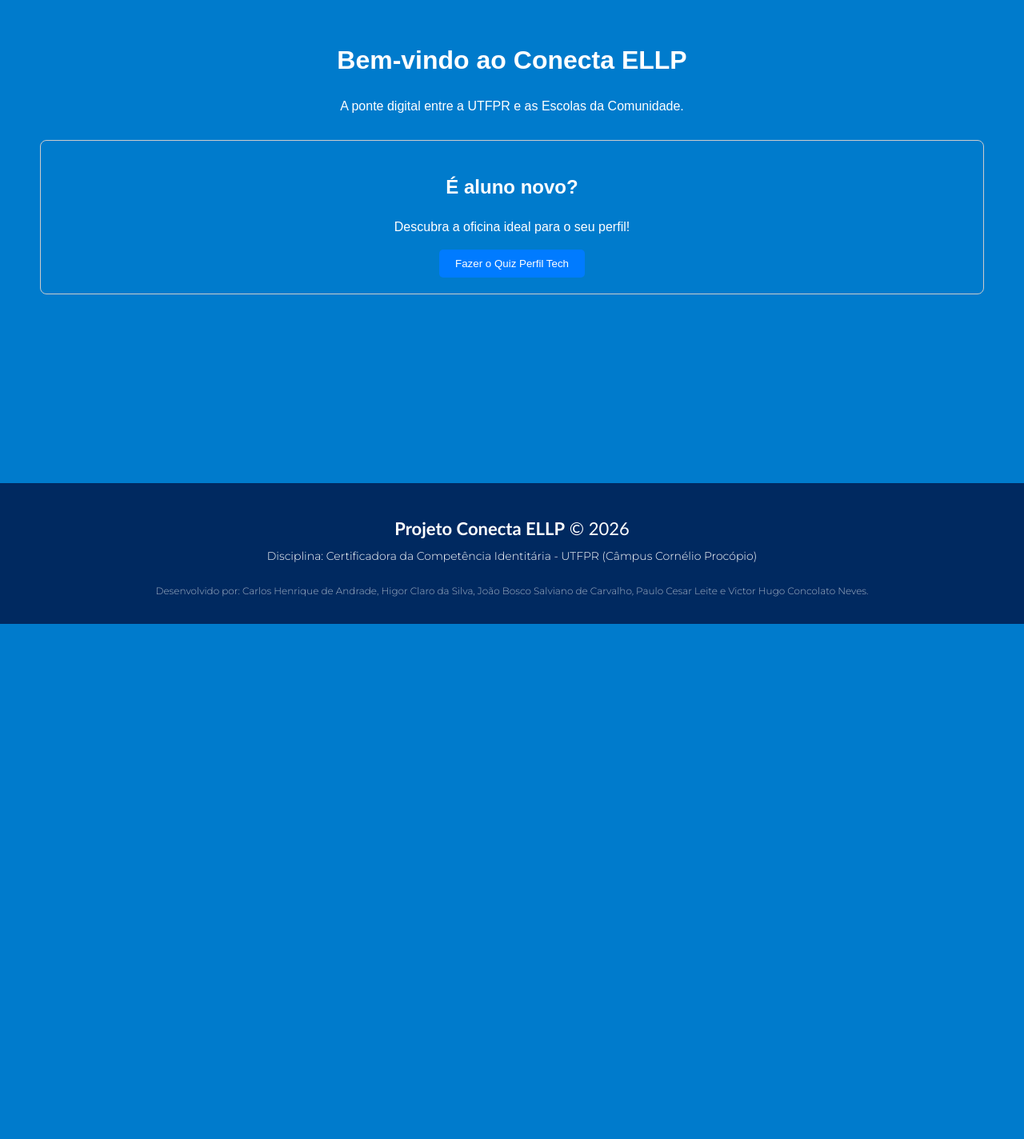
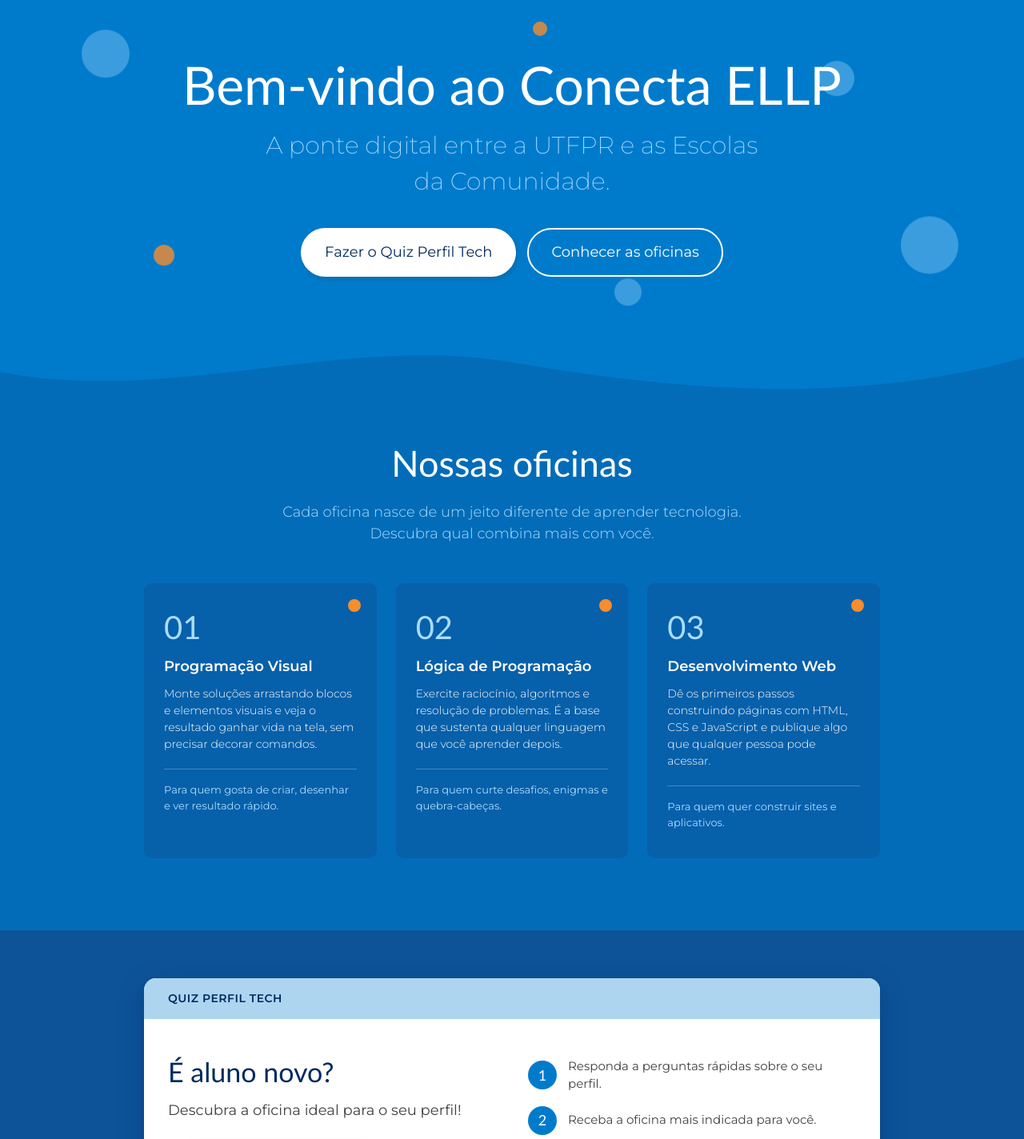
Before and after one commit to PaulinhoADS/conecta-ellp-utfpr, a React (Vite) app in the folder frontend/: page / in a window 1280 px wide. Shown: the part 20-1444 px from the top of the page at 80% size. Before the commit the page ends 800 px from the top, so only its background shows below. Built offline with nearby package versions, Linux system fonts and the light colour scheme; a web font is replaced by a local one.

Commit message:
feat: add página de home

```diff
--- /dev/null
+++ b/frontend/src/pages/Home.css
@@ -0,0 +1,315 @@
+/* src/pages/Home.css */
+
+.home-hero {
+    position: relative;
+    overflow: hidden;
+    padding: 90px 0 160px;
+    text-align: center;
+    background-color: var(--azul-principal);
+}
+
+.home-hero__content {
+    position: relative;
+    z-index: 2;
+}
+
+.home-hero__title {
+    margin: 0;
+    font-family: var(--fonte-titulo);
+    font-weight: 400;
+    font-size: clamp(40px, 7vw, 66px);
+    line-height: 1.1;
+}
+
+.home-hero__subtitle {
+    max-width: 640px;
+    margin: 16px auto 0;
+    font-size: clamp(18px, 3vw, 30px);
+    font-weight: 200;
+    color: var(--azul-claro);
+}
+
+.home-hero__actions {
+    display: flex;
+    flex-wrap: wrap;
+    justify-content: center;
+    gap: 14px;
+    margin-top: 36px;
+}
+
+.home-hero__bubbles {
+    position: absolute;
+    inset: 0;
+    z-index: 1;
+}
+
+.home-hero__bubble {
+    position: absolute;
+    border-radius: 50%;
+    background-color: var(--azul-claro);
+    opacity: 0.35;
+    animation: home-float 2.5s ease-in-out infinite alternate;
+}
+
+.home-hero__bubble--1 {
+    top: 10%;
+    left: 8%;
+    width: 60px;
+    height: 60px;
+}
+
+.home-hero__bubble--2 {
+    top: 62%;
+    left: 15%;
+    width: 26px;
+    height: 26px;
+    background-color: var(--laranja);
+    opacity: 0.8;
+    animation-delay: 0.6s;
+}
+
+.home-hero__bubble--3 {
+    top: 18%;
+    left: 80%;
+    width: 44px;
+    height: 44px;
+    animation-delay: 1.1s;
+}
+
+.home-hero__bubble--4 {
+    top: 55%;
+    left: 88%;
+    width: 72px;
+    height: 72px;
+    animation-delay: 0.3s;
+}
+
+.home-hero__bubble--5 {
+    top: 8%;
+    left: 52%;
+    width: 18px;
+    height: 18px;
+    background-color: var(--laranja);
+    opacity: 0.8;
+    animation-delay: 1.5s;
+}
+
+.home-hero__bubble--6 {
+    top: 70%;
+    left: 60%;
+    width: 34px;
+    height: 34px;
+    animation-delay: 0.9s;
+}
+
+@keyframes home-float {
+    from {
+        transform: translateY(0);
+    }
+
+    to {
+        transform: translateY(24px);
+    }
+}
+
+.home-hero__wave {
+    position: absolute;
+    bottom: -1px;
+    left: 0;
+    z-index: 2;
+    display: block;
+    width: 100%;
+    height: 90px;
+    fill: var(--azul-secundario);
+}
+
+.home-oficinas {
+    padding: 40px 0 90px;
+    background-color: var(--azul-secundario);
+}
+
+.home-oficinas__intro {
+    max-width: 640px;
+    margin: 14px auto 48px;
+    font-size: 18px;
+    font-weight: 300;
+    text-align: center;
+    color: var(--azul-claro);
+}
+
+.home-oficinas__grid {
+    display: grid;
+    grid-template-columns: repeat(3, 1fr);
+    gap: 24px;
+    margin: 0;
+    padding: 0;
+    list-style: none;
+}
+
+.oficina-card {
+    position: relative;
+    padding: 35px 25px;
+    background-color: var(--azul-card);
+    border-radius: 10px;
+    transition: transform 0.3s, box-shadow 0.3s;
+}
+
+.oficina-card:hover {
+    transform: translateY(-6px);
+    box-shadow: 0 12px 24px rgba(0, 41, 96, 0.35);
+}
+
+.oficina-card::after {
+    content: '';
+    position: absolute;
+    top: 20px;
+    right: 20px;
+    width: 16px;
+    height: 16px;
+    border-radius: 50%;
+    background-color: var(--laranja);
+}
+
+.oficina-card__number {
+    display: block;
+    font-family: var(--fonte-titulo);
+    font-size: 40px;
+    line-height: 1;
+    color: var(--azul-claro);
+}
+
+.oficina-card__title {
+    margin: 16px 0 10px;
+    font-size: 18px;
+    font-weight: 600;
+}
+
+.oficina-card__description {
+    margin: 0;
+    font-size: 14px;
+    font-weight: 300;
+}
+
+.oficina-card__target {
+    margin: 20px 0 0;
+    padding-top: 16px;
+    font-size: 13px;
+    color: var(--azul-claro);
+    border-top: 1px solid rgba(255, 255, 255, 0.25);
+}
+
+.home-quiz {
+    padding: 60px 0 90px;
+    background-color: var(--azul-profundo);
+}
+
+.quiz-panel {
+    overflow: hidden;
+    color: var(--preto);
+    background-color: var(--branco);
+    border-radius: 15px;
+    box-shadow: 0 10px 30px rgba(0, 41, 96, 0.35);
+}
+
+.quiz-panel__header {
+    padding: 15px 30px;
+    font-size: 14px;
+    font-weight: 600;
+    letter-spacing: 0.5px;
+    text-transform: uppercase;
+    color: var(--azul-escuro);
+    background-color: var(--azul-faixa);
+}
+
+.quiz-panel__body {
+    display: grid;
+    grid-template-columns: 1fr 1fr;
+    gap: 40px;
+    align-items: center;
+    padding: 40px 30px;
+}
+
+.quiz-panel__title {
+    margin: 0;
+    font-family: var(--fonte-titulo);
+    font-weight: 400;
+    font-size: 34px;
+    color: var(--azul-escuro);
+}
+
+.quiz-panel__text {
+    margin: 10px 0 24px;
+    font-size: 18px;
+}
+
+.quiz-panel__steps {
+    display: grid;
+    gap: 16px;
+    margin: 0;
+    padding: 0;
+    list-style: none;
+}
+
+.quiz-panel__step {
+    display: flex;
+    align-items: center;
+    gap: 14px;
+    font-size: 15px;
+}
+
+.quiz-panel__step-number {
+    display: inline-flex;
+    flex-shrink: 0;
+    align-items: center;
+    justify-content: center;
+    width: 36px;
+    height: 36px;
+    font-family: var(--fonte-titulo);
+    font-size: 18px;
+    color: var(--branco);
+    background-color: var(--azul-principal);
+    border-radius: 50%;
+}
+
+@media (prefers-reduced-motion: reduce) {
+    .home-hero__bubble {
+        animation: none;
+    }
+
+    .oficina-card,
+    .btn-pill {
+        transition: none;
+    }
+}
+
+@media (max-width: 768px) {
+    .home-hero {
+        padding: 60px 0 130px;
+    }
+
+    .home-hero__wave {
+        height: 60px;
+    }
+
+    .home-oficinas__intro {
+        font-size: 16px;
+    }
+
+    .home-oficinas__grid {
+        grid-template-columns: 1fr;
+    }
+
+    .quiz-panel__body {
+        grid-template-columns: 1fr;
+        gap: 28px;
+        padding: 30px 20px;
+    }
+
+    .quiz-panel__title {
+        font-size: 28px;
+    }
+
+    .quiz-panel__header {
+        padding: 15px 20px;
+    }
+}
--- a/frontend/src/pages/Home.jsx
+++ b/frontend/src/pages/Home.jsx
@@ -1,21 +1,125 @@
 // src/pages/Home.jsx
-import React from 'react';
+import { Link } from 'react-router-dom';
+import './Home.css';
+
+const oficinas = [
+  {
+    id: 'programacao-visual',
+    numero: '01',
+    titulo: 'Programação Visual',
+    descricao:
+      'Monte soluções arrastando blocos e elementos visuais e veja o resultado ganhar vida na tela, sem precisar decorar comandos.',
+    publico: 'Para quem gosta de criar, desenhar e ver resultado rápido.',
+  },
+  {
+    id: 'logica-programacao',
+    numero: '02',
+    titulo: 'Lógica de Programação',
+    descricao:
+      'Exercite raciocínio, algoritmos e resolução de problemas. É a base que sustenta qualquer linguagem que você aprender depois.',
+    publico: 'Para quem curte desafios, enigmas e quebra-cabeças.',
+  },
+  {
+    id: 'desenvolvimento-web',
+    numero: '03',
+    titulo: 'Desenvolvimento Web',
+    descricao:
+      'Dê os primeiros passos construindo páginas com HTML, CSS e JavaScript e publique algo que qualquer pessoa pode acessar.',
+    publico: 'Para quem quer construir sites e aplicativos.',
+  },
+];
+
+const passosQuiz = [
+  'Responda a perguntas rápidas sobre o seu perfil.',
+  'Receba a oficina mais indicada para você.',
+  'Seja encaminhado para uma turma com vagas disponíveis.',
+];
 
 const Home = () => {
   return (
-    <div style={{ textAlign: 'center', padding: '50px', fontFamily: 'sans-serif' }}>
-      <h1>Bem-vindo ao Conecta ELLP</h1>
-      <p>A ponte digital entre a UTFPR e as Escolas da Comunidade.</p>
+    <>
+      <section className="home-hero">
+        <div className="home-hero__bubbles" aria-hidden="true">
+          <span className="home-hero__bubble home-hero__bubble--1"></span>
+          <span className="home-hero__bubble home-hero__bubble--2"></span>
+          <span className="home-hero__bubble home-hero__bubble--3"></span>
+          <span className="home-hero__bubble home-hero__bubble--4"></span>
+          <span className="home-hero__bubble home-hero__bubble--5"></span>
+          <span className="home-hero__bubble home-hero__bubble--6"></span>
+        </div>
 
-      {/* Aqui depois entra o componente com CSS, por enquanto é só a base */}
-      <div style={{ marginTop: '30px', padding: '20px', border: '1px solid #ccc', borderRadius: '8px' }}>
-        <h2>É aluno novo?</h2>
-        <p>Descubra a oficina ideal para o seu perfil!</p>
-        <button style={{ padding: '10px 20px', cursor: 'pointer', backgroundColor: '#007bff', color: 'white', border: 'none', borderRadius: '5px' }}>
-          Fazer o Quiz Perfil Tech
-        </button>
-      </div>
-    </div>
+        <div className="my-container home-hero__content">
+          <h1 className="home-hero__title">Bem-vindo ao Conecta ELLP</h1>
+          <p className="home-hero__subtitle">
+            A ponte digital entre a UTFPR e as Escolas da Comunidade.
+          </p>
+          <div className="home-hero__actions">
+            <Link to="/quiz" className="btn-pill btn-pill--white">
+              Fazer o Quiz Perfil Tech
+            </Link>
+            <a href="#oficinas" className="btn-pill btn-pill--outline">
+              Conhecer as oficinas
+            </a>
+          </div>
+        </div>
+
+        <svg
+          className="home-hero__wave"
+          viewBox="0 0 1440 120"
+          preserveAspectRatio="none"
+          aria-hidden="true"
+        >
+          <path d="M0,64 C240,120 480,0 720,48 C960,96 1200,120 1440,40 L1440,120 L0,120 Z" />
+        </svg>
+      </section>
+
+      <section id="oficinas" className="home-oficinas">
+        <div className="my-container">
+          <h2 className="title">Nossas oficinas</h2>
+          <p className="home-oficinas__intro">
+            Cada oficina nasce de um jeito diferente de aprender tecnologia. Descubra qual combina
+            mais com você.
+          </p>
+
+          <ul className="home-oficinas__grid">
+            {oficinas.map((oficina) => (
+              <li key={oficina.id} className="oficina-card">
+                <span className="oficina-card__number">{oficina.numero}</span>
+                <h3 className="oficina-card__title">{oficina.titulo}</h3>
+                <p className="oficina-card__description">{oficina.descricao}</p>
+                <p className="oficina-card__target">{oficina.publico}</p>
+              </li>
+            ))}
+          </ul>
+        </div>
+      </section>
+
+      <section id="quiz" className="home-quiz">
+        <div className="my-container">
+          <div className="quiz-panel">
+            <div className="quiz-panel__header">Quiz Perfil Tech</div>
+            <div className="quiz-panel__body">
+              <div className="quiz-panel__intro">
+                <h2 className="quiz-panel__title">É aluno novo?</h2>
+                <p className="quiz-panel__text">Descubra a oficina ideal para o seu perfil!</p>
+                <Link to="/quiz" className="btn-pill btn-pill--orange">
+                  Fazer o Quiz Perfil Tech
+                </Link>
+              </div>
+
+              <ol className="quiz-panel__steps">
+                {passosQuiz.map((passo, index) => (
+                  <li key={passo} className="quiz-panel__step">
+                    <span className="quiz-panel__step-number">{index + 1}</span>
+                    <span className="quiz-panel__step-text">{passo}</span>
+                  </li>
+                ))}
+              </ol>
+            </div>
+          </div>
+        </div>
+      </section>
+    </>
   );
 };
 
```
